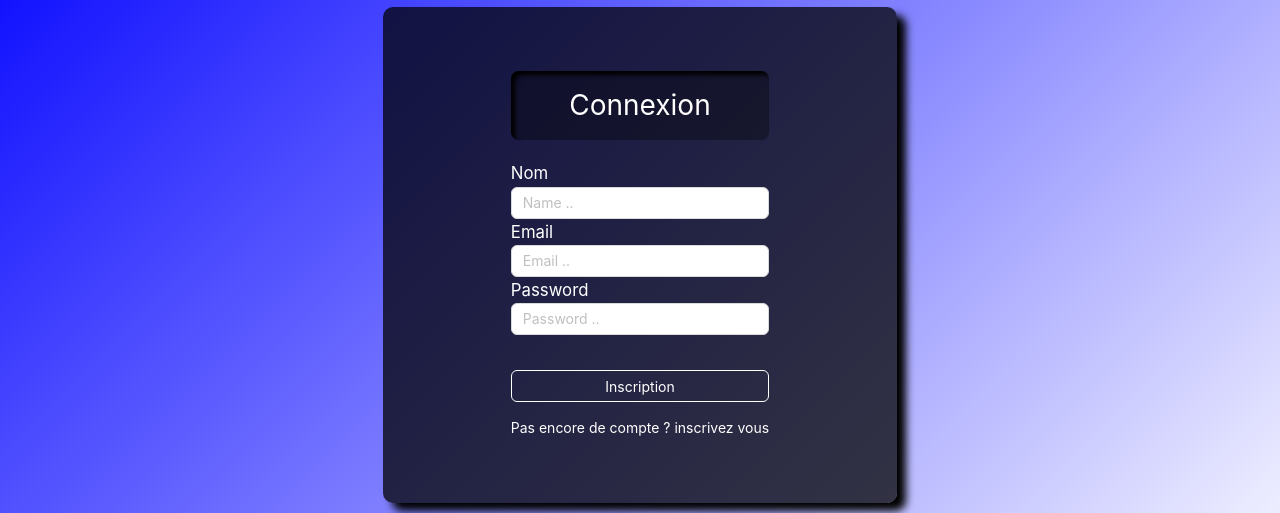
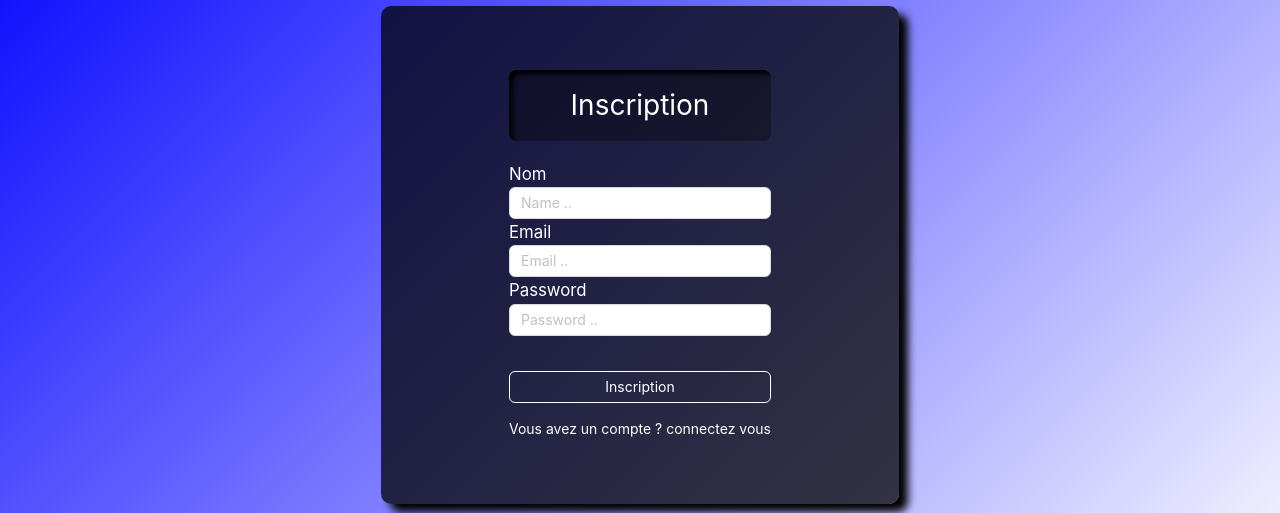
Before and after one commit to AlfMeodel/XP, a React (Create React App) app in the folder simplon_commit/: page /inscription in a window 1280 px wide. Shown: the part 145-658 px from the top of the page. Built offline with nearby package versions, Linux system fonts and the light colour scheme; no server answers.

Commit message:
modifications esthetiques mineures

```diff
--- a/simplon_commit/src/components/chair3D/Configurator.tsx
+++ b/simplon_commit/src/components/chair3D/Configurator.tsx
@@ -67,6 +67,10 @@ const ConfiguratorContainer = styled.div`
   display: flex;
   flex-direction: column;
   gap: 16px;
+
+  /* background-color: white; */
+  display: flex;
+  flex-direction: column;
 `;
 
 const Section = styled.div`
@@ -80,6 +84,8 @@ const SectionTitle = styled.div`
   font-weight: bold;
   font-family: "Poppins", sans-serif;
   color: white;
+  display: flex;
+  justify-content: flex-start;
 `;
 
 const SectionValues = styled.div`
--- a/simplon_commit/src/pages/Inscription.tsx
+++ b/simplon_commit/src/pages/Inscription.tsx
@@ -36,7 +36,7 @@ const Inscription = () => {
                 <AForm onFinish={onFinish}>
 
                     <FormMainTitle>
-                        Connexion
+                        Inscription
                     </FormMainTitle>
 
                     <FormSection>
@@ -73,8 +73,8 @@ const Inscription = () => {
                         Inscription
                     </ASubmitBtn>
 
-                    <FormLink to="/inscription" key="inscriptionBtn">
-                        Pas encore de compte ? inscrivez vous
+                    <FormLink to="/connexion" key="connexionBtn">
+                        Vous avez un compte ? connectez vous
                     </FormLink>
 
                 </AForm>
--- a/simplon_commit/src/pages/LandPage.tsx
+++ b/simplon_commit/src/pages/LandPage.tsx
@@ -25,5 +25,6 @@ align-items: center;
 `
 
 let TroisD = styled(Canvas)`
-
+width: 100%;
+height: 100vh;
 `
```
